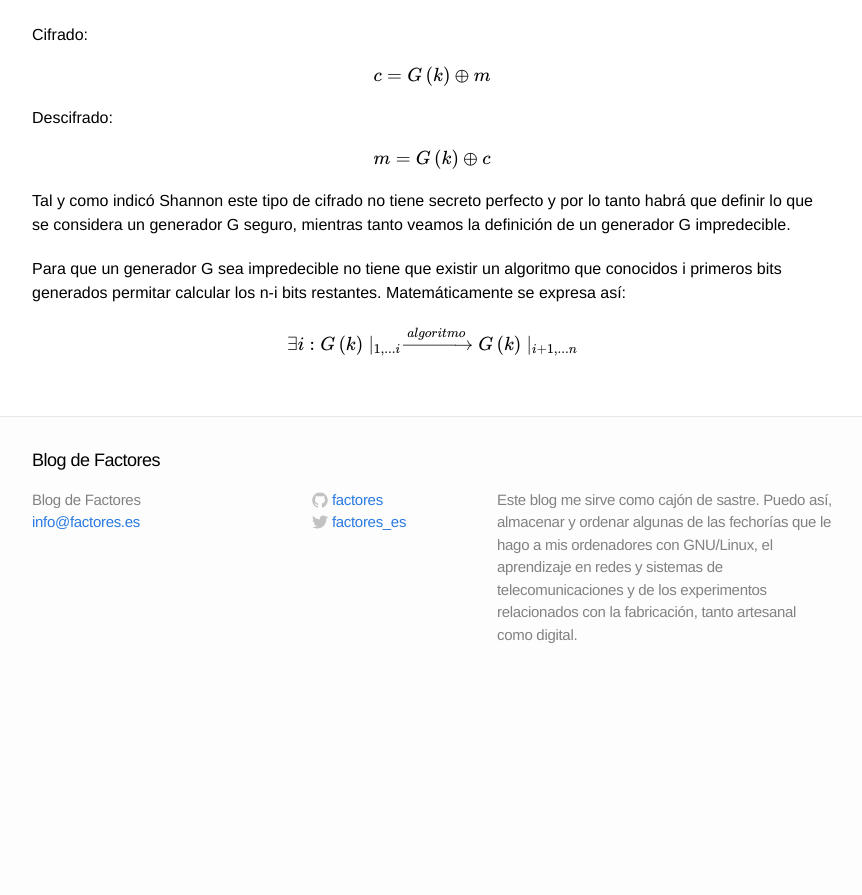
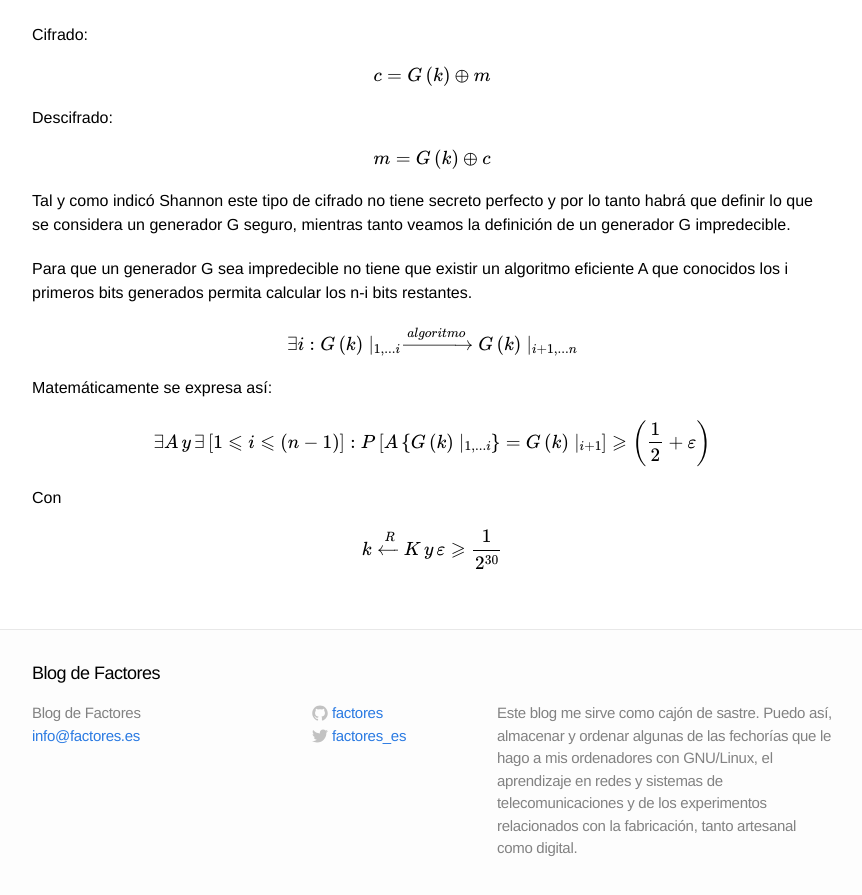
Before and after one commit to ddelaviuda/ddelaviuda.github.io, a Jekyll site: the page built from _posts/2016-09-05-Criptografia-elemental.markdown, in a window 1280 px wide and 900 px high, scrolled down 1660 px. Shown: the top 895 px of the window, without its empty margins (208-1070 px from the left). Built offline with Jekyll 4.4.1, drawn with Linux system fonts in a browser that asks for light colours; formulas are drawn with MathJax 3; before the commit the page ends 2351 px from its top, so only the background shows below that.

Commit message:
Update 2016-09-05-Criptografia-elemental.markdown

```diff
--- a/_posts/2016-09-05-Criptografia-elemental.markdown
+++ b/_posts/2016-09-05-Criptografia-elemental.markdown
@@ -81,6 +81,14 @@ $$m=G\left(k\right)\oplus c$$
 
 Tal y como indicó Shannon este tipo de cifrado no tiene secreto perfecto y por lo tanto habrá que definir lo que se considera un generador G seguro, mientras tanto veamos la definición de un generador G impredecible.
 
-Para que un generador G sea impredecible no tiene que existir un algoritmo que conocidos i primeros bits generados permitar calcular los n-i bits restantes. Matemáticamente se expresa así:
+Para que un generador G sea impredecible no tiene que existir un algoritmo eficiente A que conocidos los i primeros bits generados permita calcular los n-i bits restantes.
 
 $$\exists i : G\left(k \right )\mid _{1,...i}\,\xrightarrow{algoritmo}G\left(k \right )\mid _{i+1,...n} $$
+
+Matemáticamente se expresa así:
+
+$$\exists A\, y\, \exists  \left [  1\leqslant i\leqslant (n-1)\right ]:  P\left [  A\left\{G\left(k \right )\mid _{1,...i} \right \}=G\left(k \right )\mid _{i+1} \right ]\geqslant \left ( \frac{1}{2} +\varepsilon \right ) $$
+
+Con
+
+$$k \xleftarrow{R} K\, y \, \varepsilon \geqslant \frac{1}{2^{30}} $$
```
